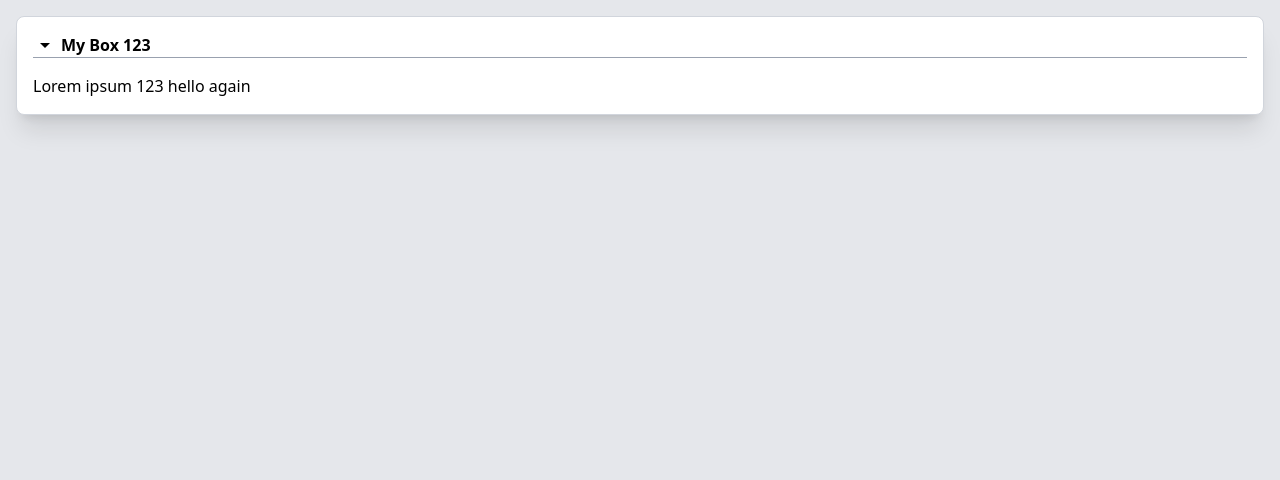
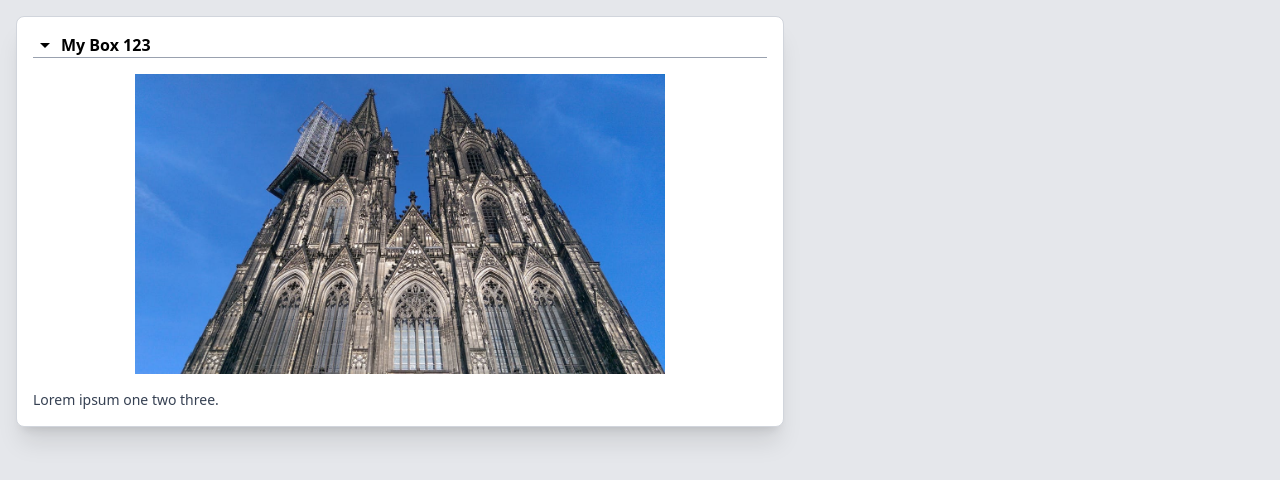
Before and after one commit to srutz/reactempty2, a React (Vite) app: page / in a window 1280 px wide. Shown: the top 480 px of the page. Built offline with nearby package versions, Linux system fonts and the light colour scheme.

Commit message:
animation

```diff
--- a/package.json
+++ b/package.json
@@ -12,6 +12,7 @@
   "dependencies": {
     "@tailwindcss/vite": "^4.0.17",
     "clsx": "^2.1.1",
+    "motion": "^12.6.2",
     "react": "^19.0.0",
     "react-dom": "^19.0.0",
     "react-icons": "^5.5.0",
--- a/src/App.tsx
+++ b/src/App.tsx
@@ -1,33 +1,51 @@
-import { ReactNode, useState } from "react";
+import { ReactNode, useEffect, useState } from "react";
 import { MdArrowDropDown, MdArrowRight } from "react-icons/md";
+import { AnimatePresence, motion } from "motion/react";
+import { getWikipediaExcerpt, WikipediaExcerpt } from "./WikiExcerpt";
 
-function Box({ title = "hello", children } : { title?: string, children: ReactNode}) {
+function Box({ title = "hello", children }: { title?: string; children: ReactNode }) {
     const [open, setOpen] = useState(true)
     return (
         <div className="m-4 p-4 rounded-lg bg-white shadow-xl border border-gray-300 flex flex-col gap-4">
             <div className="flex gap-1 border-b border-gray-400">
-                <button onClick={() => { setOpen(!open) }}>
-                    {open
-                        ? <MdArrowDropDown className="text-2xl"/>
-                        : <MdArrowRight className="text-2xl"/>}
+                <button onClick={() => setOpen(!open)}>
+                    {open ? (
+                        <MdArrowDropDown className="text-2xl" />
+                    ) : (
+                        <MdArrowRight className="text-2xl" />
+                    )}
                 </button>
                 <Title>{title}</Title>
             </div>
-            {open && children}
+            <AnimatePresence>
+                {open && (
+                    <motion.div
+                        className="overflow-hidden flex flex-col gap-4"
+                        key="b1"
+                        initial={{ opacity: 0, height: 0 }}
+                        animate={{ opacity: 1, height: "auto" }}
+                        exit={{ opacity: 0, height: 0 }}
+                        transition={{ duration: 0.2 }}
+                    >
+                        {children}
+                    </motion.div>
+                )}
+            </AnimatePresence>
         </div>
-    )
+    );
 }
 
-function Title({children } : { children: ReactNode}) {
-    return (
-        <div className="font-bold">{children}</div>
-    )
+function Title({ children }: { children: ReactNode }) {
+    return <div className="font-bold">{children}</div>;
 }
 
 export function App() {
     return (
-        <Box title="My Box 123">
-            <div>Lorem ipsum 123 hello again</div>
-        </Box>
+        <div className="w-[800px] flex flex-col">
+            <Box title="My Box 123">
+                <img className="self-center h-[300px]" src="/dom.jpg" alt="dom" />
+                <div className="text-sm text-gray-700">Lorem ipsum one two three.</div>
+            </Box>
+        </div>
     )
 }
--- a/vite.config.ts
+++ b/vite.config.ts
@@ -5,4 +5,13 @@ import tailwindcss from '@tailwindcss/vite'
 // https://vite.dev/config/
 export default defineConfig({
     plugins: [react(), tailwindcss()],
+    server: {
+        proxy: {
+            '/api': {
+                target: 'https://en.wikipedia.org/w/api.php',
+                changeOrigin: true,
+                rewrite: (path) => path.replace(/^\/api/, '')
+            }
+        }
+    }
 })
```
Also changed, not shown: public/dom.jpg (added), 1 other file (tests, documents, lock files or other folders).
